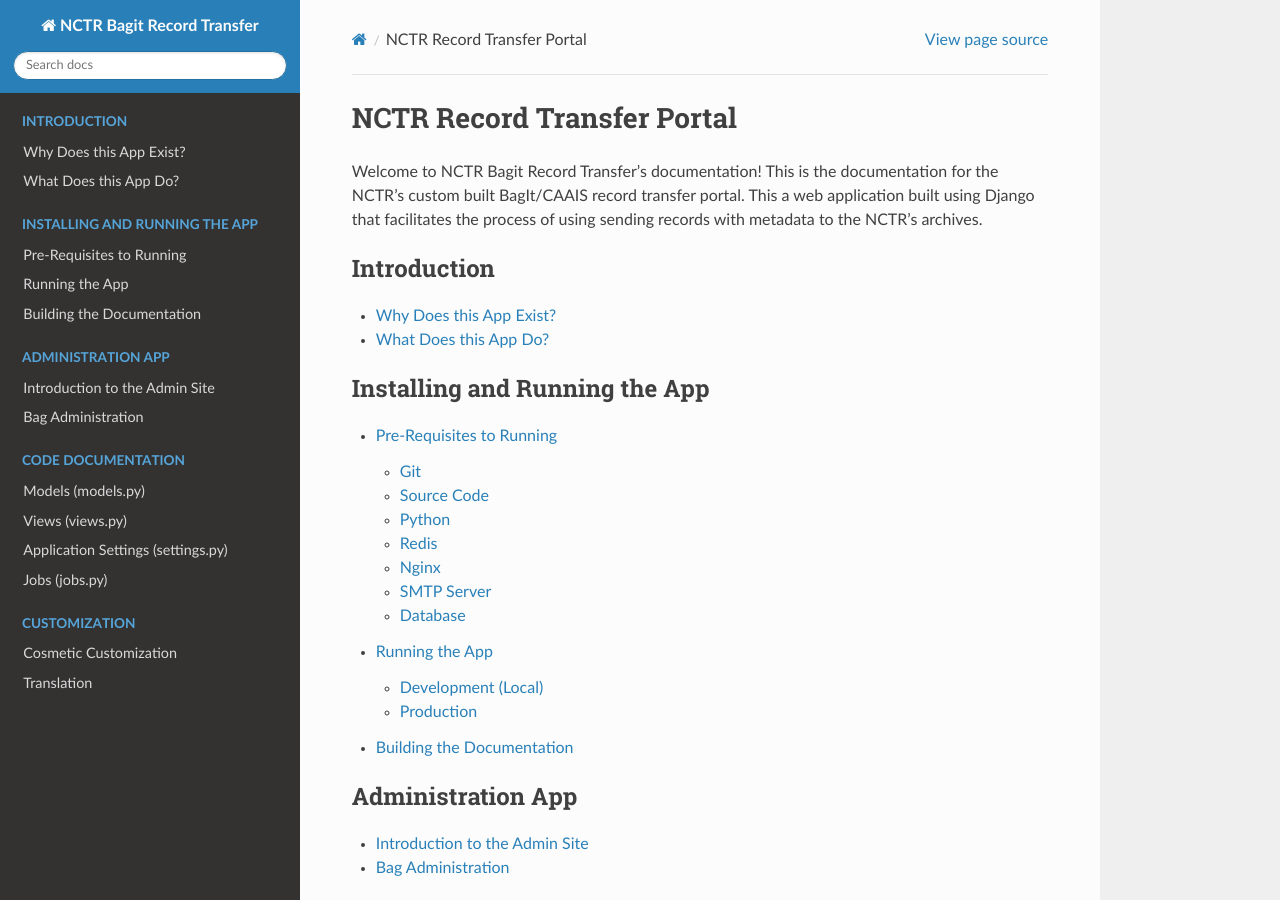
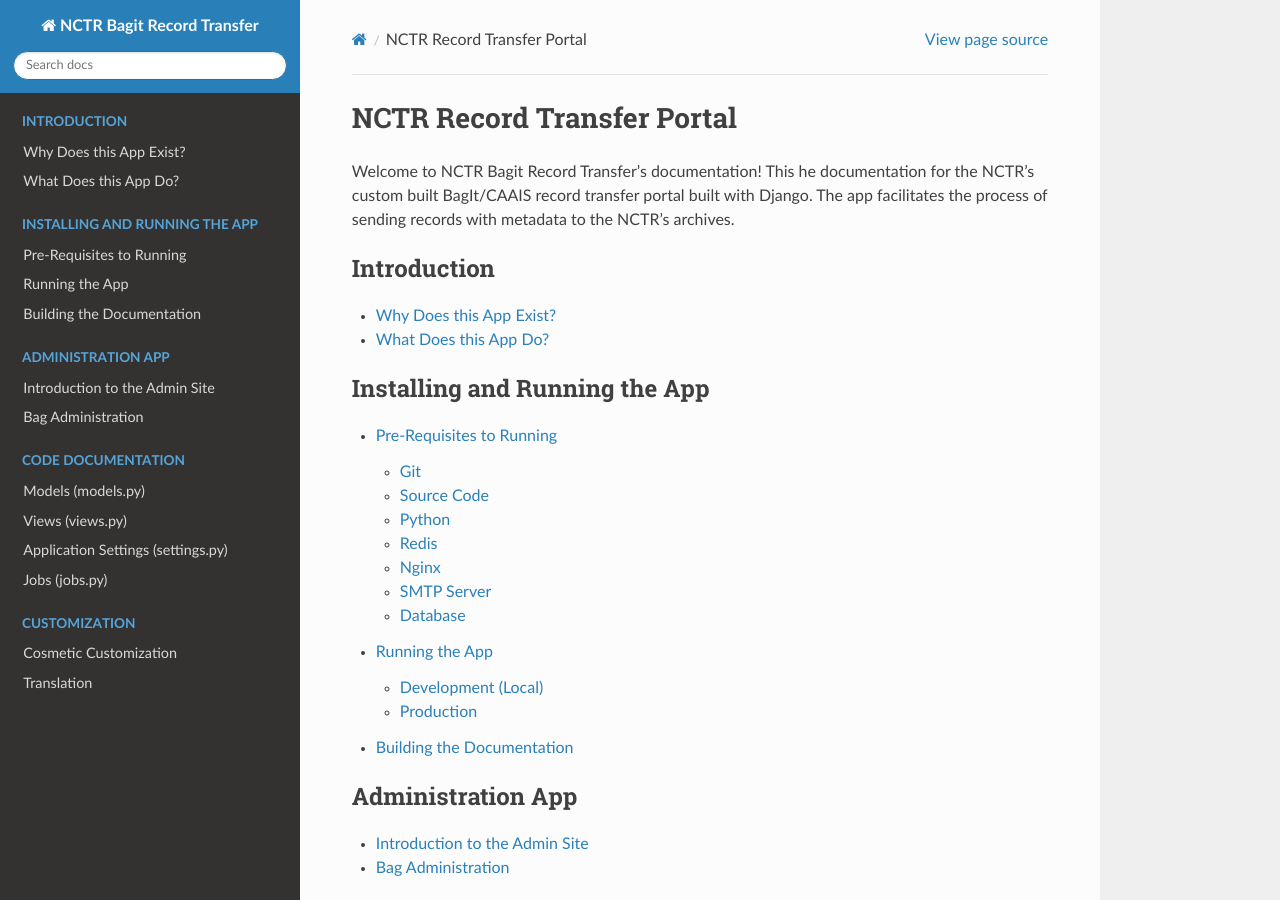
Before and after one commit to NationalCentreTruthReconciliation/Secure-Record-Transfer, a Sphinx documentation site: the page built from docs/index.rst, in a window 1280 px wide and 900 px high. Built offline with Sphinx 7.4.7 and the Read the Docs theme 2.0.0, drawn with Linux system fonts in a browser that asks for light colours.

Commit message:
Fix intro statement

```diff
--- a/docs/index.rst
+++ b/docs/index.rst
@@ -1,9 +1,9 @@
 NCTR Record Transfer Portal
 ===========================
 
-Welcome to NCTR Bagit Record Transfer's documentation! This is the documentation for the NCTR's
-custom built BagIt/CAAIS record transfer portal. This a web application built using Django that
-facilitates the process of using sending records with metadata to the NCTR's archives.
+Welcome to NCTR Bagit Record Transfer's documentation! This he documentation for the NCTR's
+custom built BagIt/CAAIS record transfer portal built with Django. The app facilitates the process
+of sending records with metadata to the NCTR's archives.
 
 .. toctree::
    :maxdepth: 2
```
